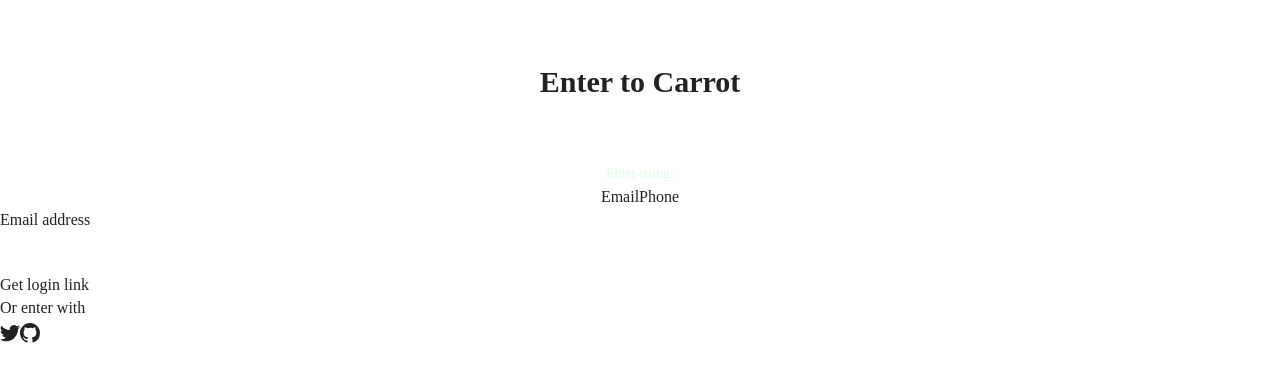
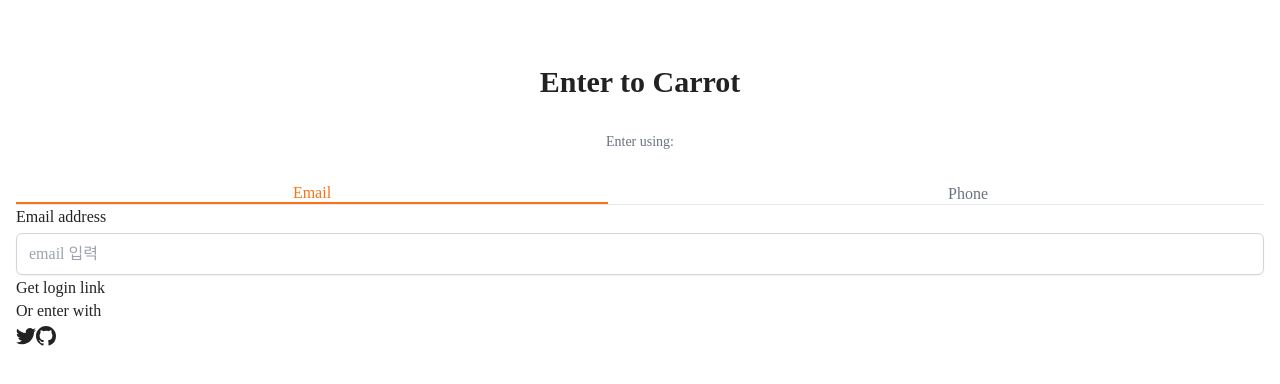
Before and after one commit to cpk0709/mypage-nextjs, a Next.js app: page /tailwind-prec in a window 1280 px wide. Shown: the top 384 px of the page. Built offline with nearby package versions, Linux system fonts and the light colour scheme.

Commit message:
tailwind form plugin 추가, input스타일수정

```diff
--- a/package.json
+++ b/package.json
@@ -12,7 +12,6 @@
   },
   "dependencies": {
     "@emotion/react": "^11.11.1",
-    "@tailwindcss/forms": "^0.5.6",
     "@types/node": "20.5.0",
     "@types/react": "18.2.20",
     "@types/react-dom": "18.2.7",
@@ -26,6 +25,7 @@
     "typescript": "5.1.6"
   },
   "devDependencies": {
+    "@tailwindcss/forms": "^0.5.7",
     "autoprefixer": "^10.4.16",
     "eslint-config-prettier": "^9.0.0",
     "eslint-plugin-prettier": "^5.0.1",
--- a/src/pages/tailwind-prec/index.tsx
+++ b/src/pages/tailwind-prec/index.tsx
@@ -1,18 +1,22 @@
 import { useState } from 'react';
+
+const cls = (...classnames: string[]) => {
+  return classnames.join(' ');
+}
 
 export default function Enter() {
   const [method, setMethod] = useState<'email' | 'phone'>('email');
   const onEmailClick = () => setMethod('email');
   const onPhoneClick = () => setMethod('phone');
   return (
-    <div className="mt-16">
+    <div className="mt-16 px-4">
       <h3 className='text-3xl font-bold text-center'>Enter to Carrot</h3>
-      <div className="mt-16">
+      <div className="mt-8">
         <div className='flex flex-col items-center'>
-          <h5 className=' text-sm text-green-100'>Enter using:</h5>
-          <div>
-            <button onClick={onEmailClick}>Email</button>
-            <button onClick={onPhoneClick}>Phone</button>
+          <h5 className=' text-sm text-gray-500 font-medium'>Enter using:</h5>
+          <div className='grid w-full border-b border-solid border-gray-200 grid-cols-2 gap-16 mt-8'>
+            <button className={cls('pd-4 font-medium border-b-2', method === 'email' ? 'text-orange-500 border-solid border-orange-500' : 'border-transparent text-gray-500')} onClick={onEmailClick}>Email</button>
+            <button className={cls('pd-4 font-medium border-b-2', method === 'phone' ? 'text-orange-500 border-solid border-orange-500' : 'border-transparent text-gray-500')} onClick={onPhoneClick}>Phone</button>
           </div>
         </div>
         <form>
@@ -20,12 +24,12 @@
             {method === 'email' ? 'Email address' : null}
             {method === 'phone' ? 'Phone number' : null}
           </label>
-          <div>
-            {method === 'email' ? <input type="email" required /> : null}
+          <div className=' mt-1'>
+            {method === 'email' ? <input type="email" className=' appearance-none w-full px-3 py-2 border border-solid border-gray-300 rounded-md shadow-sm placeholder-gray-400 focus:outline-none focus:ring-orange-500 focus:border-orange-500' placeholder='email 입력' required /> : null}
             {method === 'phone' ? (
               <div>
                 <span>+82</span>
-                <input type="number" required />
+                <input type="number" className=' appearance-none w-full px-3 py-2 border border-solid border-gray-300 rounded-md shadow-sm placeholder-gray-400 focus:outline-none focus:ring-orange-500 focus:border-orange-500' required />
               </div>
             ) : null}
           </div>
```
Also changed, not shown: 1 other file (tests, documents, lock files or other folders).
